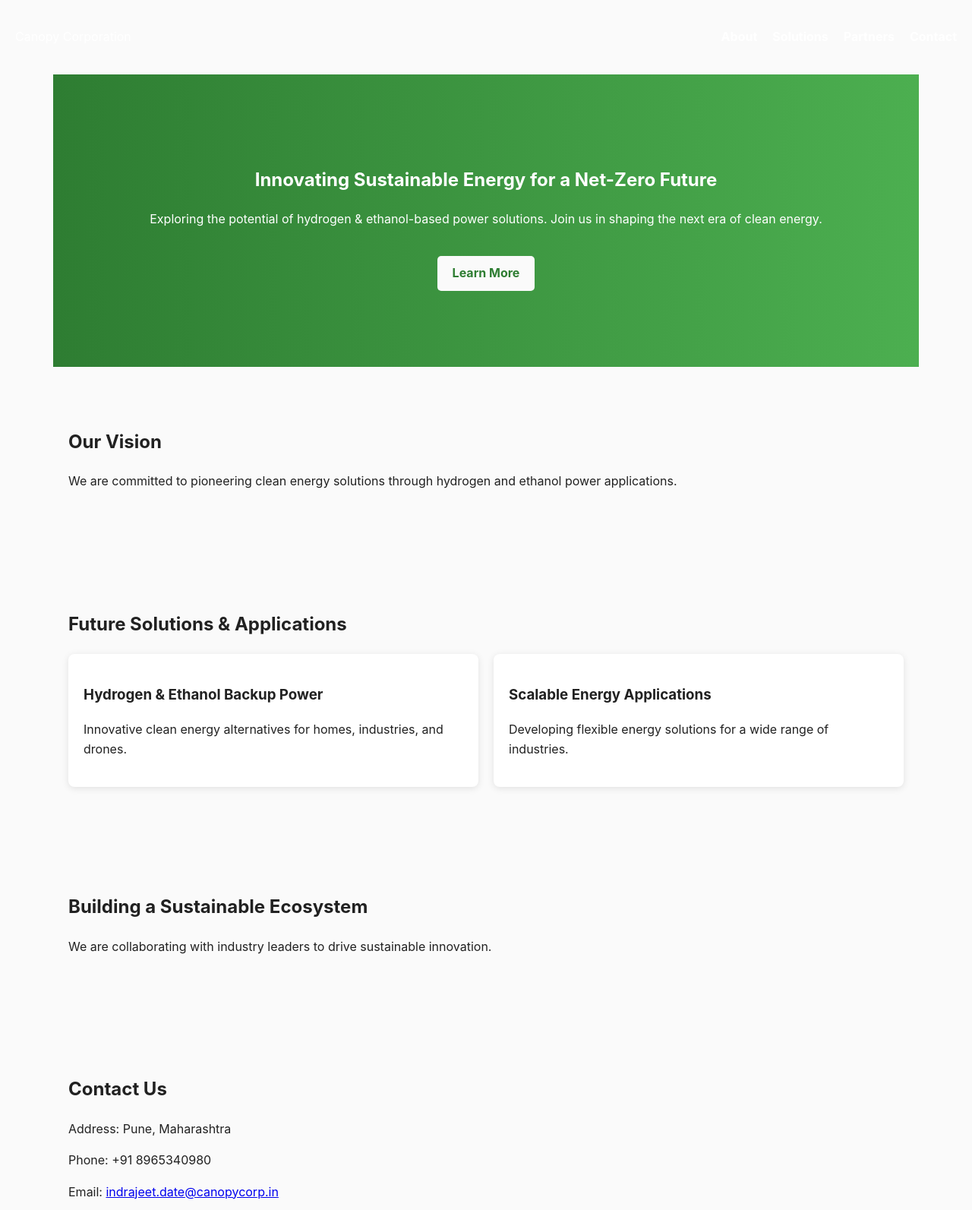
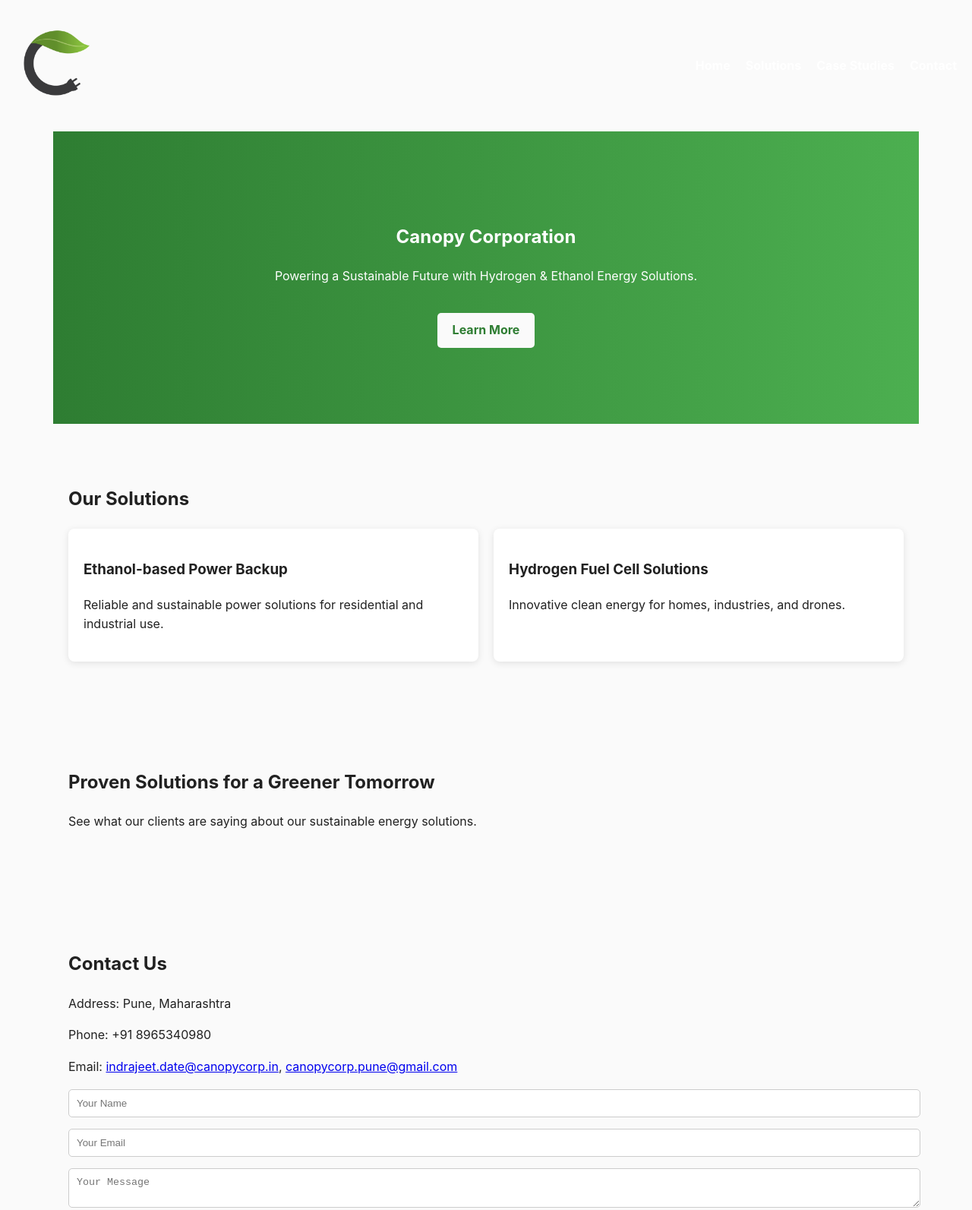
Before and after one commit to indrajeetmdate/Canopy-Corp-Website, a plain HTML site: page index.html in a window 1280 px wide. Shown: the top 1593 px of the page at 76% size. Drawn offline with Linux system fonts and the light colour scheme.

Commit message:
Update index.html

```diff
--- a/index.html
+++ b/index.html
@@ -3,68 +3,68 @@
 <head>
     <meta charset="UTF-8">
     <meta name="viewport" content="width=device-width, initial-scale=1.0">
-    <title>Canopy Corporation | Sustainable Energy</title>
+    <title>Canopy Corporation</title>
     <link rel="stylesheet" href="styles.css">
 </head>
 <body>
-    <header>
-        <nav>
-            <div class="logo">Canopy Corporation</div>
-            <ul>
-                <li><a href="#about">About</a></li>
-                <li><a href="#solutions">Solutions</a></li>
-                <li><a href="#partners">Partners</a></li>
-                <li><a href="#contact">Contact</a></li>
-            </ul>
-        </nav>
-    </header>
+    <!-- Navigation -->
+    <nav>
+        <div class="logo">
+            <img src="CC logo.png" alt="Canopy Corp Logo" width="100">
+        </div>
+        <ul>
+            <li><a href="#hero">Home</a></li>
+            <li><a href="#services">Solutions</a></li>
+            <li><a href="#testimonials">Case Studies</a></li>
+            <li><a href="#contact">Contact</a></li>
+        </ul>
+    </nav>
 
+    <!-- Hero Section -->
     <section id="hero">
-        <h1>Innovating Sustainable Energy for a Net-Zero Future</h1>
-        <p>Exploring the potential of hydrogen & ethanol-based power solutions. Join us in shaping the next era of clean energy.</p>
-        <a href="#solutions" class="cta">Learn More</a>
+        <h1>Canopy Corporation</h1>
+        <p>Powering a Sustainable Future with Hydrogen & Ethanol Energy Solutions.</p>
+        <a href="#services" class="cta">Learn More</a>
     </section>
 
-    <section id="about">
-        <h2>Our Vision</h2>
-        <p>We are committed to pioneering clean energy solutions through hydrogen and ethanol power applications.</p>
-    </section>
-
-    <section id="solutions">
-        <h2>Future Solutions & Applications</h2>
+    <!-- Services Section -->
+    <section id="services">
+        <h2>Our Solutions</h2>
         <div class="solution-grid">
             <div class="solution">
-                <h3>Hydrogen & Ethanol Backup Power</h3>
-                <p>Innovative clean energy alternatives for homes, industries, and drones.</p>
+                <h3>Ethanol-based Power Backup</h3>
+                <p>Reliable and sustainable power solutions for residential and industrial use.</p>
             </div>
             <div class="solution">
-                <h3>Scalable Energy Applications</h3>
-                <p>Developing flexible energy solutions for a wide range of industries.</p>
+                <h3>Hydrogen Fuel Cell Solutions</h3>
+                <p>Innovative clean energy for homes, industries, and drones.</p>
             </div>
         </div>
     </section>
 
-    <section id="partners">
-        <h2>Building a Sustainable Ecosystem</h2>
-        <p>We are collaborating with industry leaders to drive sustainable innovation.</p>
+    <!-- Testimonials Section -->
+    <section id="testimonials">
+        <h2>Proven Solutions for a Greener Tomorrow</h2>
+        <p>See what our clients are saying about our sustainable energy solutions.</p>
     </section>
 
+    <!-- Contact Section -->
     <section id="contact">
         <h2>Contact Us</h2>
         <p>Address: Pune, Maharashtra</p>
         <p>Phone: +91 8965340980</p>
-        <p>Email: <a href="mailto:indrajeet.date@canopycorp.in">indrajeet.date@canopycorp.in</a></p>
-        <p>Email: <a href="mailto:canopycorp.pune@gmail.com">canopycorp.pune@gmail.com</a></p>
+        <p>Email: <a href="mailto:indrajeet.date@canopycorp.in">indrajeet.date@canopycorp.in</a>, <a href="mailto:canopycorp.pune@gmail.com">canopycorp.pune@gmail.com</a></p>
         <form>
             <input type="text" placeholder="Your Name" required>
             <input type="email" placeholder="Your Email" required>
-            <textarea placeholder="Your Message" rows="4" required></textarea>
+            <textarea placeholder="Your Message" required></textarea>
             <button type="submit">Send Message</button>
         </form>
     </section>
 
+    <!-- Footer -->
     <footer>
-        <p>&copy; 2025 Canopy Corporation. All rights reserved.</p>
+        <p>&copy; 2024 Canopy Corporation. All rights reserved.</p>
     </footer>
 </body>
 </html>
```
